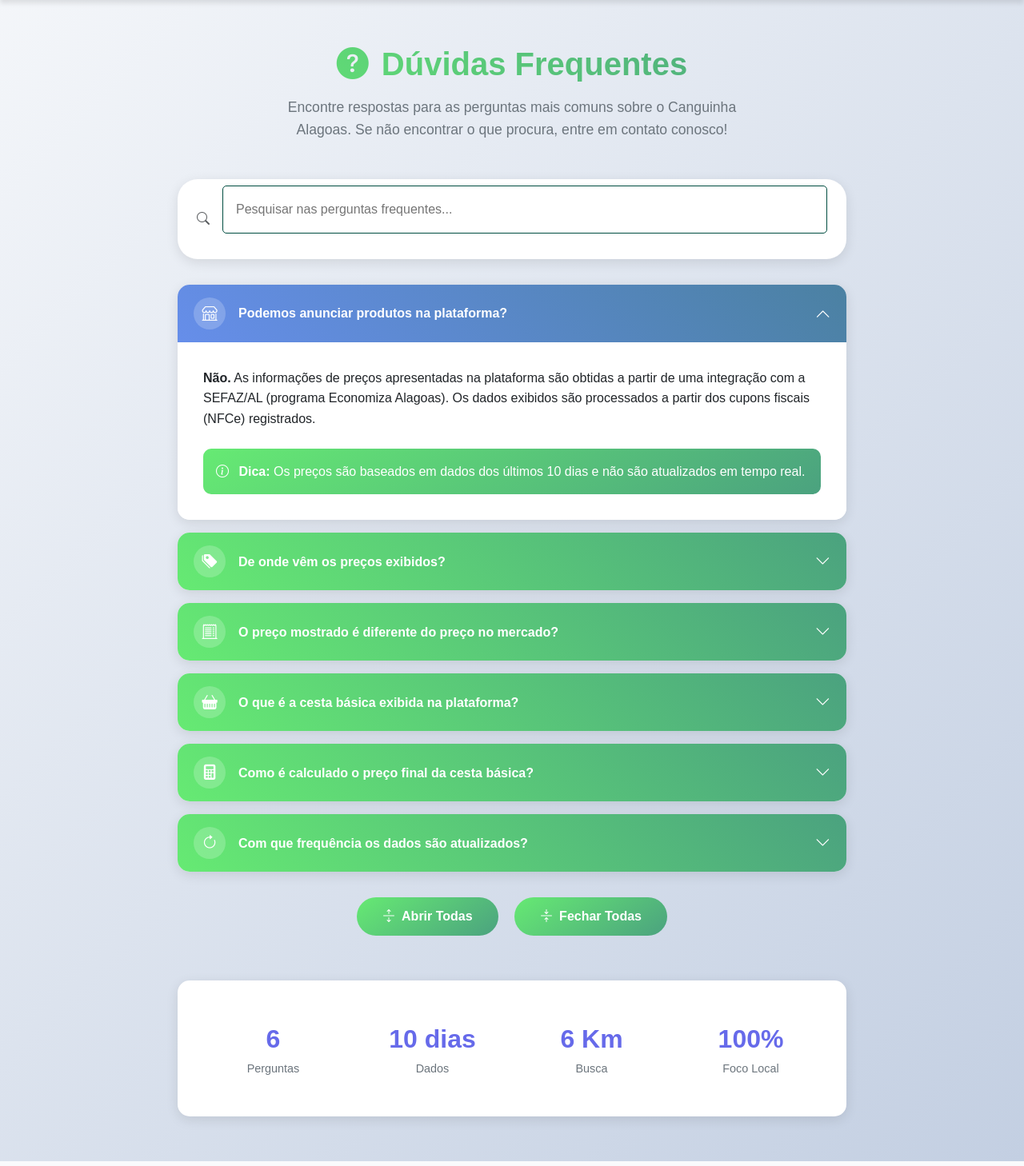
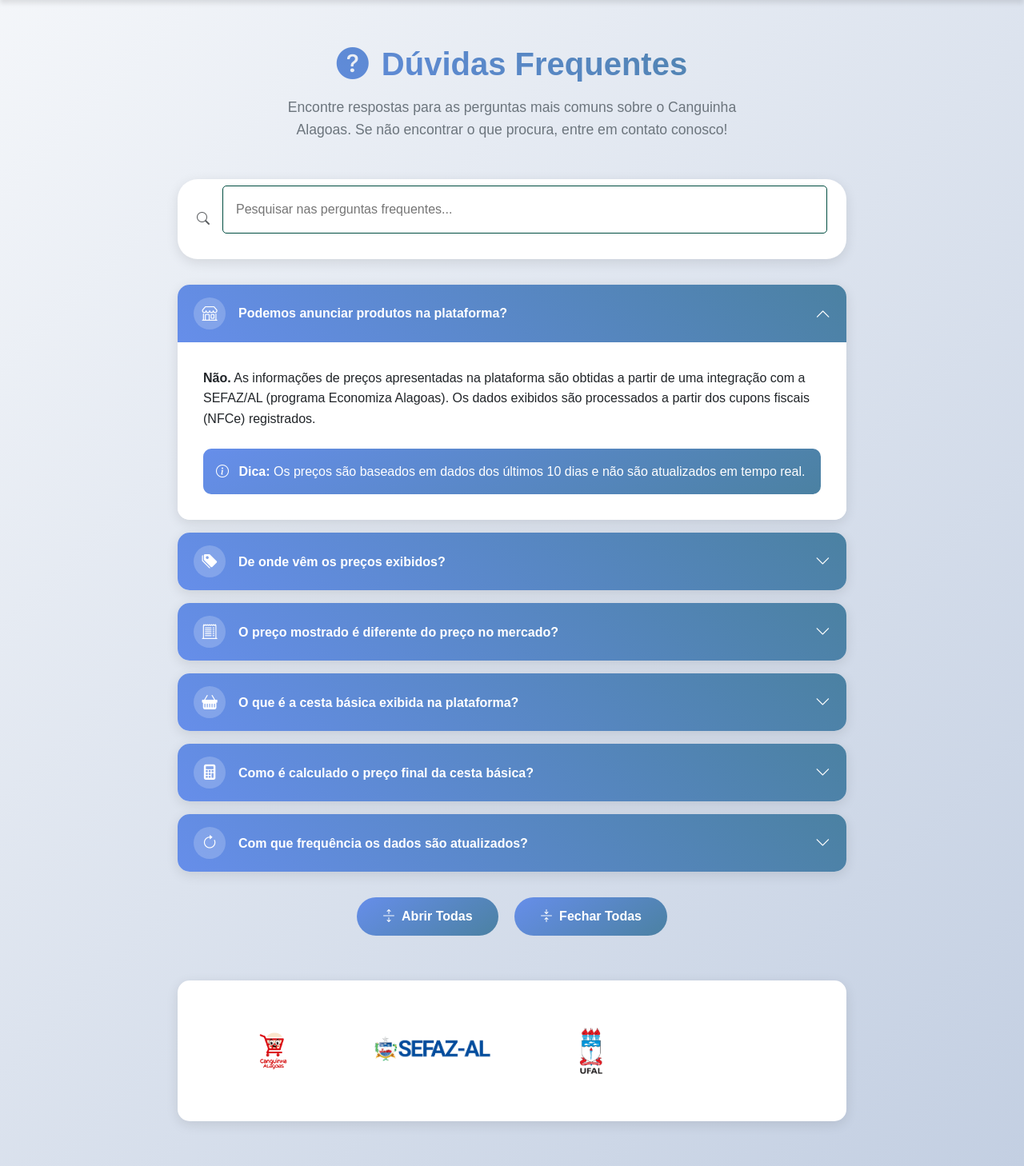
Before and after one commit to AcciolyMab/ecanguinha, a Django app: page /duvidas/ in a window 1280 px wide. Shown: the part 77-1535 px from the top of the page at 80% size. Run offline with Django 5.2, Linux system fonts and the light colour scheme; parts of the project's set-up code (start-up, migrations or seed data) failed here and were passed over.

Commit message:
lgo sefaz canguinha e ufal

```diff
--- a/templates/duvidas.html
+++ b/templates/duvidas.html
@@ -36,7 +36,7 @@
             font-size: 2.5rem;
             font-weight: 700;
             margin-bottom: 1rem;
-            background: linear-gradient(45deg, rgb(102, 234, 115) 0%, rgb(75, 162, 127) 100%);
+            background: linear-gradient(45deg, rgb(102, 142, 234) 0%, rgb(75, 129, 162) 100%);
             -webkit-background-clip: text;
             -webkit-text-fill-color: transparent;
             background-clip: text;
@@ -60,7 +60,7 @@
             box-shadow: 0 8px 25px rgba(0, 0, 0, 0.15);
         }
         .accordion-button {
-            background: linear-gradient(45deg, rgb(102, 234, 115) 0%, rgb(75, 162, 127) 100%);
+            background: linear-gradient(45deg, rgb(102, 142, 234) 0%, rgb(75, 129, 162) 100%);
             color: #fff;
             font-weight: 600;
         }
@@ -101,7 +101,7 @@
             padding: 2rem;
         }
         .contact-info {
-            background: linear-gradient(145deg, rgb(102, 234, 115) 0%, rgb(75, 162, 127) 100%);
+            background: linear-gradient(145deg, rgb(102, 142, 234) 0%, rgb(75, 129, 162) 100%);
             color: white;
             padding: 1rem;
             border-radius: 10px;
@@ -121,7 +121,7 @@
             color: white;
         }
         #btnOpenAll, #btnCollapseAll {
-            background: linear-gradient(145deg, rgb(102, 234, 115) 0%, rgb(75, 162, 127) 100%);
+            background: linear-gradient(145deg, rgb(102, 142, 234) 0%, rgb(75, 129, 162) 100%);
         }
         #btnOpenAll:hover, #btnCollapseAll:hover {
              box-shadow: 0 8px 25px rgba(102, 234, 203, 0.3);
@@ -346,12 +346,24 @@
                 <button class="btn btn-custom" id="btnCollapseAll"><i class="bi bi-arrows-collapse me-2"></i>Fechar Todas</button>
             </div>
 
-            <div class="stats-section">
-                <div class="row">
-                    <div class="col-md-3 col-6 stat-item"><div class="stat-number">6</div><div class="stat-label">Perguntas</div></div>
+            <div class="stats-section" >
+                <div class="row" justify-content-center>
+                    {% comment %} <div class="col-md-3 col-6 stat-item"><div class="stat-number">6</div><div class="stat-label">Perguntas</div></div>
                     <div class="col-md-3 col-6 stat-item"><div class="stat-number">10 dias</div><div class="stat-label">Dados</div></div>
                     <div class="col-md-3 col-6 stat-item"><div class="stat-number">6 Km</div><div class="stat-label">Busca</div></div>
-                    <div class="col-md-3 col-6 stat-item"><div class="stat-number">100%</div><div class="stat-label">Foco Local</div></div>
+                    <div class="col-md-3 col-6 stat-item"><div class="stat-number">100%</div><div class="stat-label">Foco Local</div></div> {% endcomment %}
+                    <div class="col-md-3 col-6 stat-item">
+                        {% comment %} <span style="font-weight: bold; color: #084c41;">Direitos Reservados:</span><br> {% endcomment %}
+                        <img src="{% static 'ecanguinha/img/canguinhalogo_oficial.png' %}" alt="Logo Canguinha" style="height: 80px;">
+                    </div>
+                    <div class="col-md-3 col-6 stat-item">
+                        {% comment %} <span style="font-weight: bold; color: #084c41;">Apoio:</span><br> {% endcomment %}
+                        <img src="{% static 'ecanguinha/img/sefaz.png' %}" alt="Logo SEFAZ" style="height: 80px;">
+                    </div>
+                    <div class="col-md-3 col-6 stat-item">
+                        {% comment %} <span style="font-weight: bold; color: #084c41;">Apoio:</span><br> {% endcomment %}
+                        <img src="{% static 'ecanguinha/img/ufallogo.png' %}" alt="Logo UFAL" style="height: 80px;">
+                    </div>
                 </div>
             </div>
 
```
Also changed, not shown: static_custom/ecanguinha/img/ufallogo.png (added).
